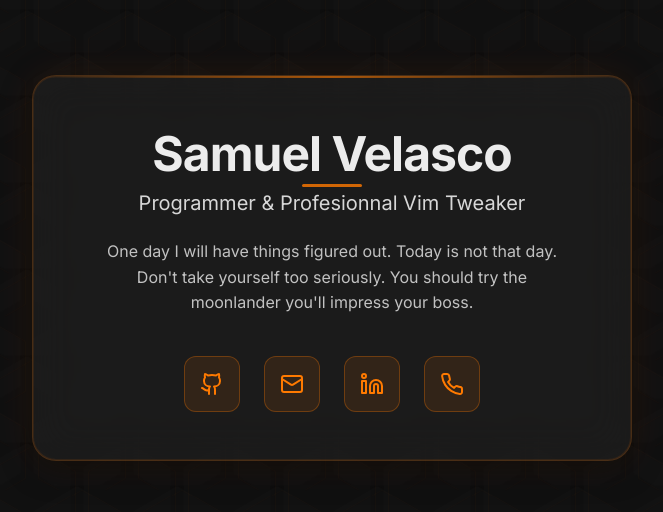
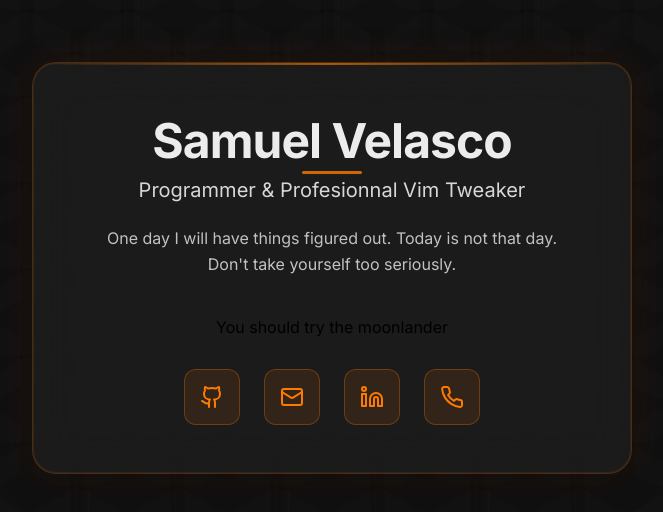
Before and after one commit to VelaSam/portfolio, a SvelteKit app: page / in a window 1280 px wide. Shown: the part 132-644 px from the top of the page, without its empty margins (308-971 px from the left). Built offline with nearby package versions, Linux system fonts and the light colour scheme.

Commit message:
Update project files

```diff
--- a/src/routes/+page.svelte
+++ b/src/routes/+page.svelte
@@ -15,8 +15,9 @@
 			<p class="bio">
 				One day I will have things figured out. Today is not that day.
 				Don't take yourself too seriously.
-
-				You should try the moonlander you'll impress your boss.
+			</p>
+			<p>
+				You should try the moonlander
 			</p>
 
 			<div class="contact-section">
```
